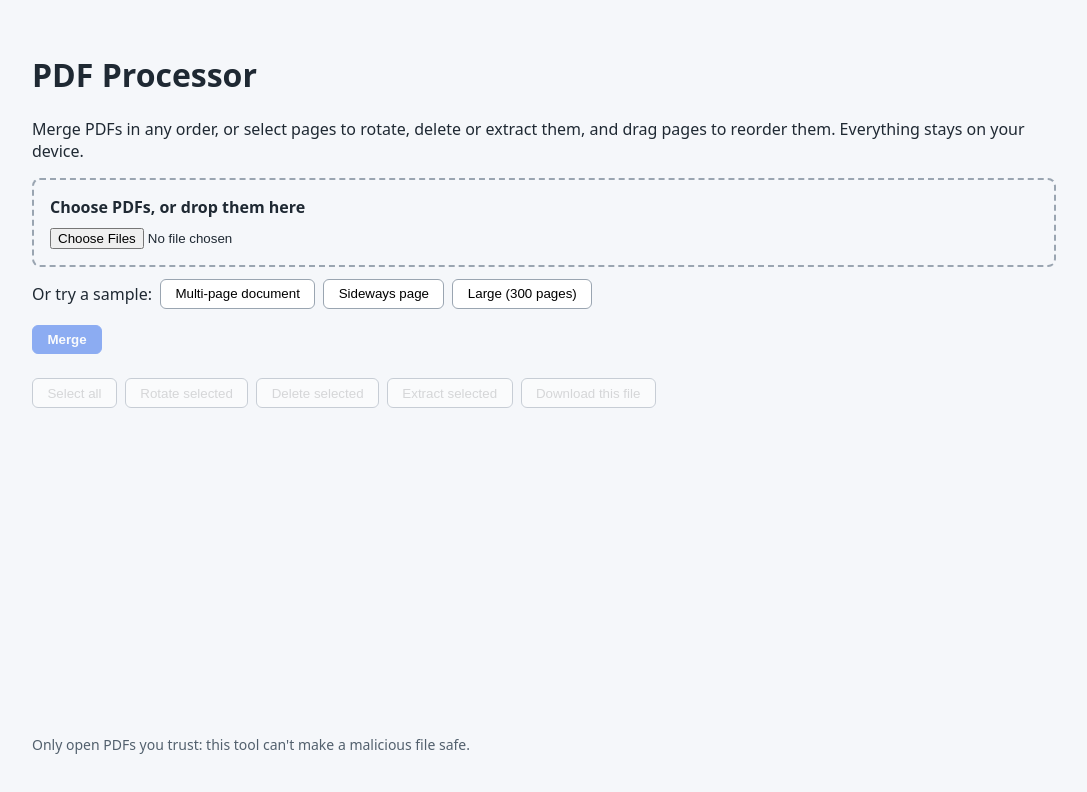
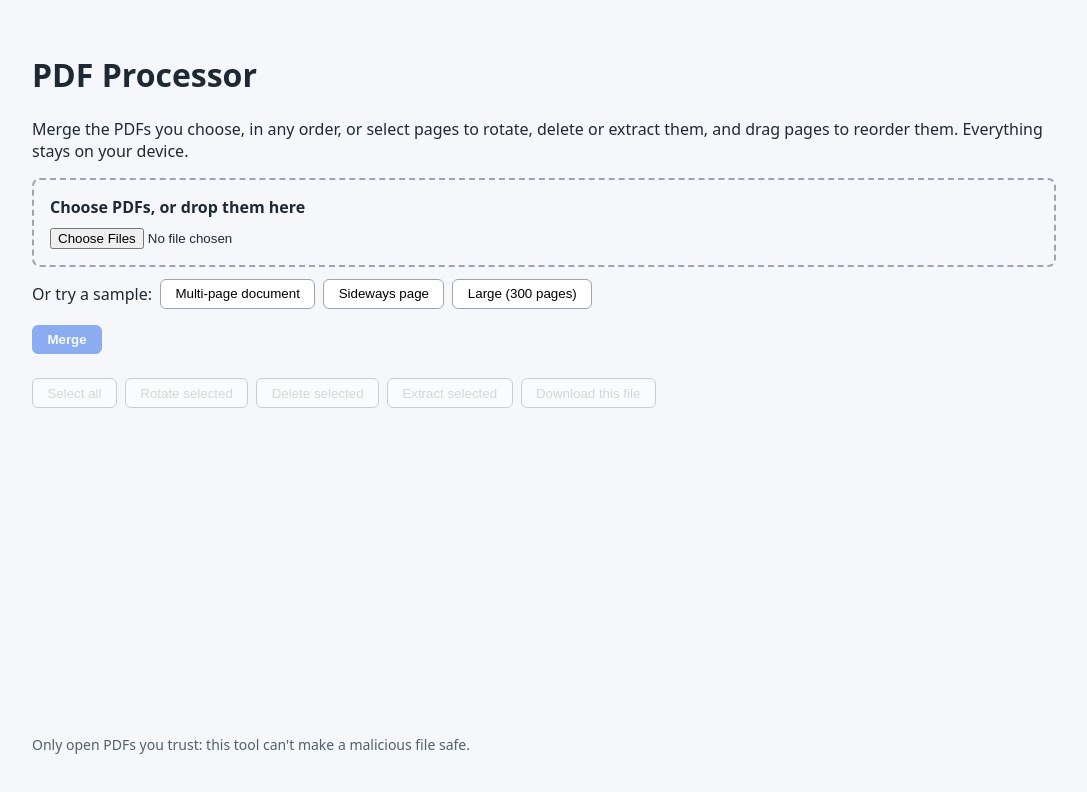
Before and after one commit to jono1762/pdf-processor, a website built with Vite: page index.html in a window 1280 px wide. Shown: the whole page, without its empty margins (96-1183 px from the left). Built offline with nearby package versions, Linux system fonts and the light colour scheme.

Commit message:
Explain merge subset in hint and docs.

```diff
--- a/index.html
+++ b/index.html
@@ -5,7 +5,7 @@
     <meta name="viewport" content="width=device-width, initial-scale=1.0" />
     <meta
       name="description"
-      content="Merge PDFs in any order, or select pages to rotate, delete or extract them, and drag pages to reorder them. Everything stays on your device."
+      content="Merge the PDFs you choose, in any order, or select pages to rotate, delete or extract them, and drag pages to reorder them. Everything stays on your device."
     />
     <title>PDF Processor</title>
   </head>
@@ -13,8 +13,9 @@
     <main>
       <h1>PDF Processor</h1>
       <p>
-        Merge PDFs in any order, or select pages to rotate, delete or extract
-        them, and drag pages to reorder them. Everything stays on your device.
+        Merge the PDFs you choose, in any order, or select pages to rotate,
+        delete or extract them, and drag pages to reorder them. Everything stays
+        on your device.
       </p>
 
       <div id="drop-area">
@@ -27,7 +28,9 @@
         <span id="sample-buttons"></span>
       </div>
 
-      <p id="reorder-hint" hidden>Drag ⠿ to change the merge order.</p>
+      <p id="reorder-hint" hidden>
+        Drag ⠿ to change the merge order. Untick a file to leave it out.
+      </p>
       <ul id="file-list"></ul>
 
       <button id="merge-button" type="button" disabled>Merge</button>
```
Also changed, not shown: PLAN.md (+1 -0 lines), README.md.
